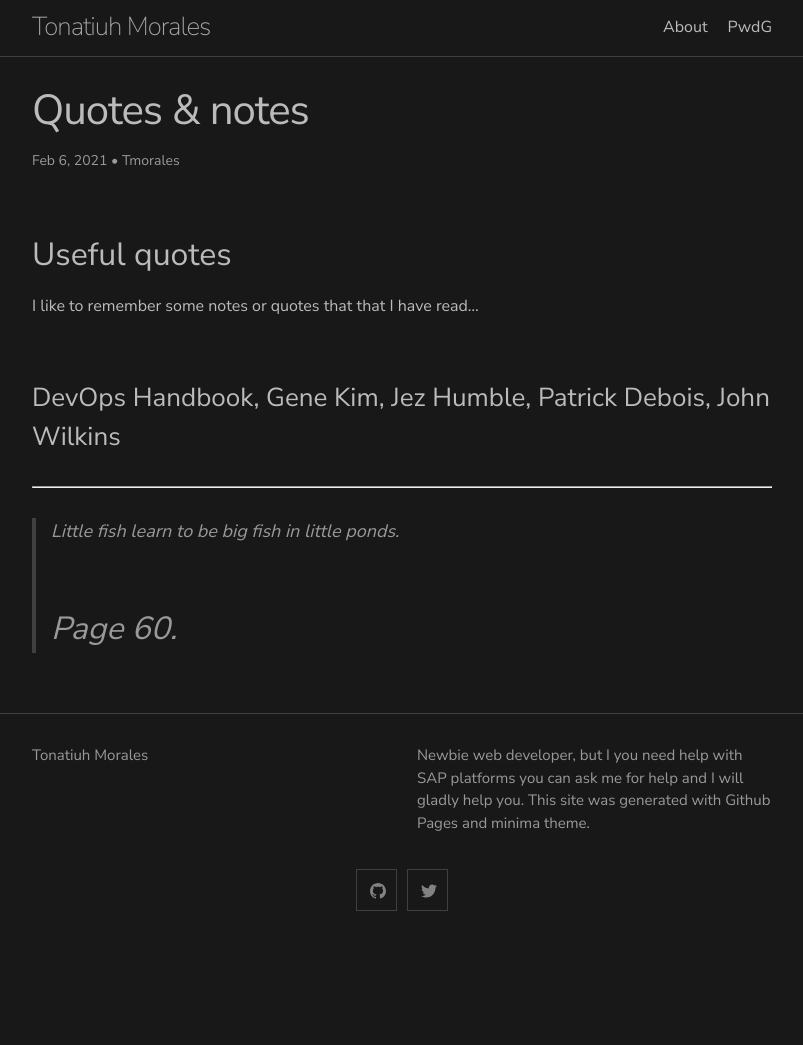
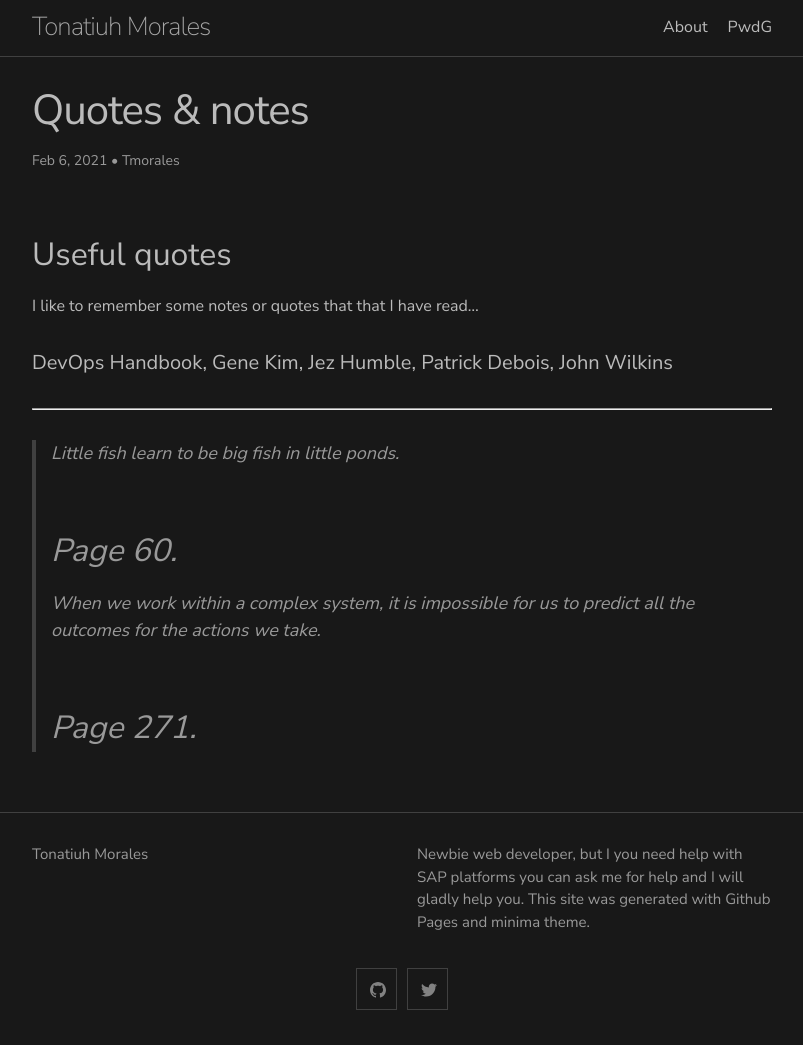
Before and after one commit to blackc0mb/blackc0mb.github.io, a Jekyll site: the page built from _posts/2021-02-06-quotes.md, in a window 1280 px wide. Shown: the whole page, without its empty margins (238-1041 px from the left). Built offline with Jekyll 4.4.1, drawn with Linux system fonts in a browser that asks for light colours; before the commit the page ends 946 px from its top, so only the background shows below that.

Commit message:
Update 2021-02-06-quotes.md

```diff
--- a/_posts/2021-02-06-quotes.md
+++ b/_posts/2021-02-06-quotes.md
@@ -8,9 +8,13 @@
 
 I like to remember some notes or quotes that that I have read...
 
-### DevOps Handbook, Gene Kim, Jez Humble, Patrick Debois, John Wilkins
+#### DevOps Handbook, Gene Kim, Jez Humble, Patrick Debois, John Wilkins
 ---
 > Little fish learn to be big fish in little ponds.
 >
 > Page 60.
 ---
+> When we work within a complex system, it is impossible for us to predict all the outcomes for the actions we take.
+>
+> Page 271.
+---
```
